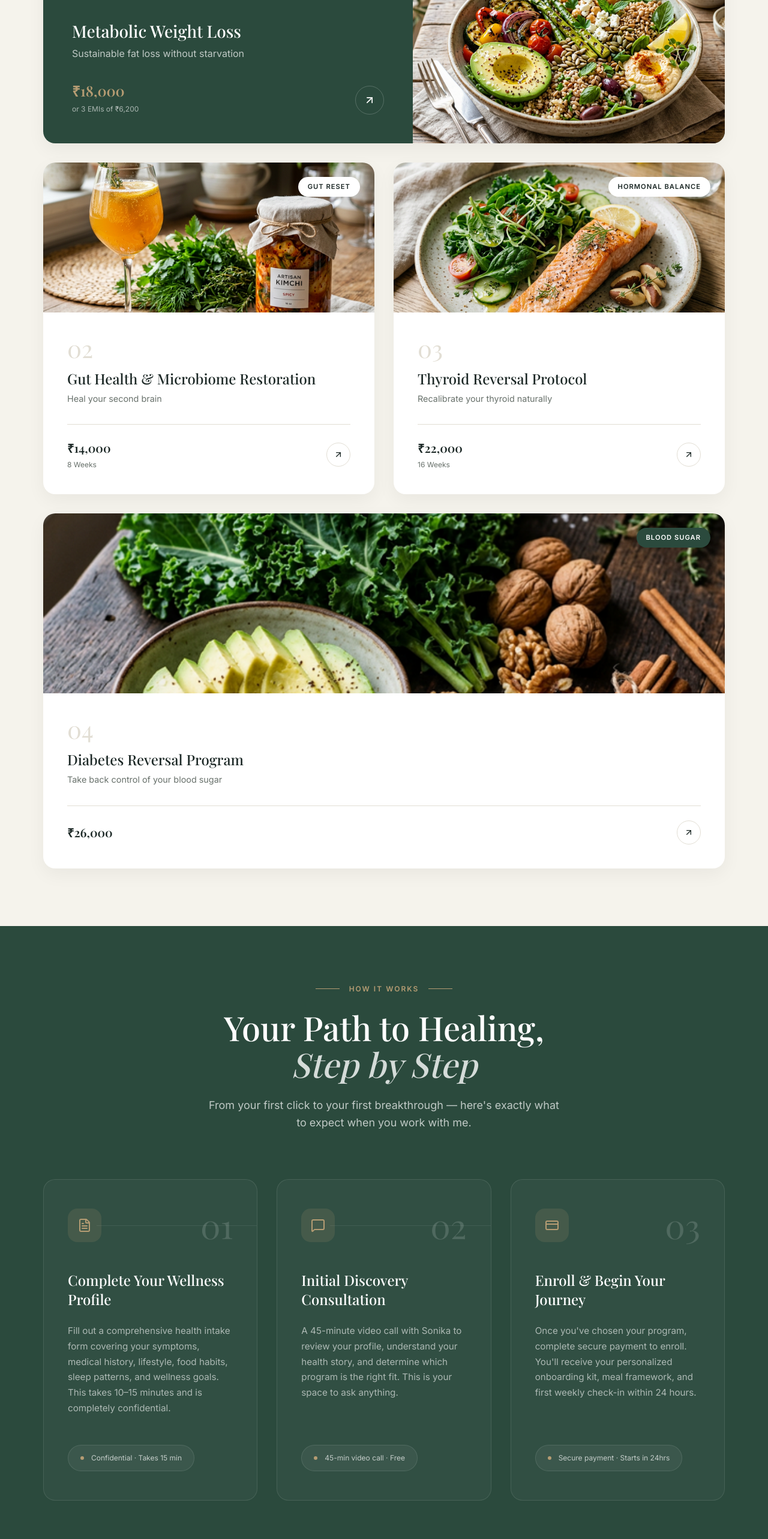
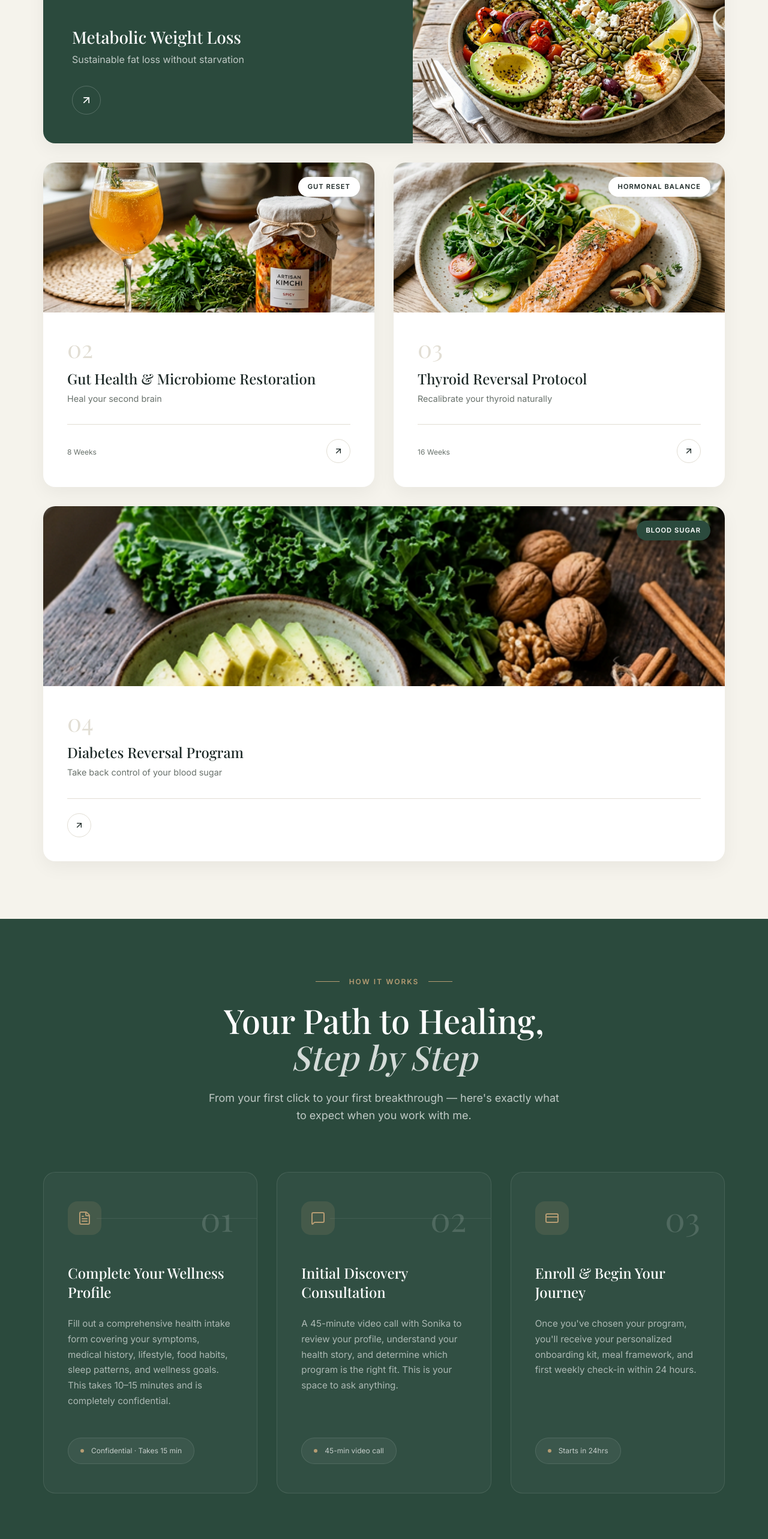
Before and after one commit to jithindevoffice-hue/nutrition-websie, a React (Vite) app: page / in a window 1280 px wide. Shown: the part 2660-5226 px from the top of the page at 60% size. Built offline with nearby package versions, Linux system fonts and the light colour scheme; a web font is replaced by a local one.

Commit message:
Remove pricing and EMI details from program cards and simplify enrollment process descriptions.

```diff
--- a/src/components/ProcessSection.tsx
+++ b/src/components/ProcessSection.tsx
@@ -63,7 +63,7 @@ export const ProcessSection = () => {
 
                         <div className={styles.cardFooter}>
                             <span className={styles.tagDot}></span>
-                            45-min video call · Free
+                            45-min video call
                         </div>
                     </div>
 
@@ -78,12 +78,12 @@ export const ProcessSection = () => {
 
                         <h3 className={styles.cardTitle}>Enroll & Begin Your Journey</h3>
                         <p className={styles.cardDescription}>
-                            Once you've chosen your program, complete secure payment to enroll. You'll receive your personalized onboarding kit, meal framework, and first weekly check-in within 24 hours.
+                            Once you've chosen your program, you'll receive your personalized onboarding kit, meal framework, and first weekly check-in within 24 hours.
                         </p>
 
                         <div className={styles.cardFooter}>
                             <span className={styles.tagDot}></span>
-                            Secure payment · Starts in 24hrs
+                            Starts in 24hrs
                         </div>
                     </div>
 
--- a/src/components/ProgramsSection.tsx
+++ b/src/components/ProgramsSection.tsx
@@ -42,10 +42,6 @@ export const ProgramsSection = () => {
                             </div>
 
                             <div className={styles.cardFooter}>
-                                <div>
-                                    <div className={styles.priceGold}>₹18,000</div>
-                                    <div className={styles.emiWhite}>or 3 EMIs of ₹6,200</div>
-                                </div>
                                 <button className={styles.iconBtnDark}>
                                     <ArrowUpRight size={20} color="white" />
                                 </button>
@@ -69,7 +65,6 @@ export const ProgramsSection = () => {
 
                             <div className={styles.cardFooterLight}>
                                 <div>
-                                    <div className={styles.priceDark}>₹14,000</div>
                                     <div className={styles.durationDark}>8 Weeks</div>
                                 </div>
                                 <button className={styles.iconBtnLight}>
@@ -92,7 +87,6 @@ export const ProgramsSection = () => {
 
                             <div className={styles.cardFooterLight}>
                                 <div>
-                                    <div className={styles.priceDark}>₹22,000</div>
                                     <div className={styles.durationDark}>16 Weeks</div>
                                 </div>
                                 <button className={styles.iconBtnLight}>
@@ -114,7 +108,6 @@ export const ProgramsSection = () => {
                             <p className={styles.cardDescDark}>Take back control of your blood sugar</p>
 
                             <div className={styles.cardFooterLight}>
-                                <div className={styles.priceDark}>₹26,000</div>
                                 <button className={styles.iconBtnLight}>
                                     <ArrowUpRight size={16} />
                                 </button>
```
